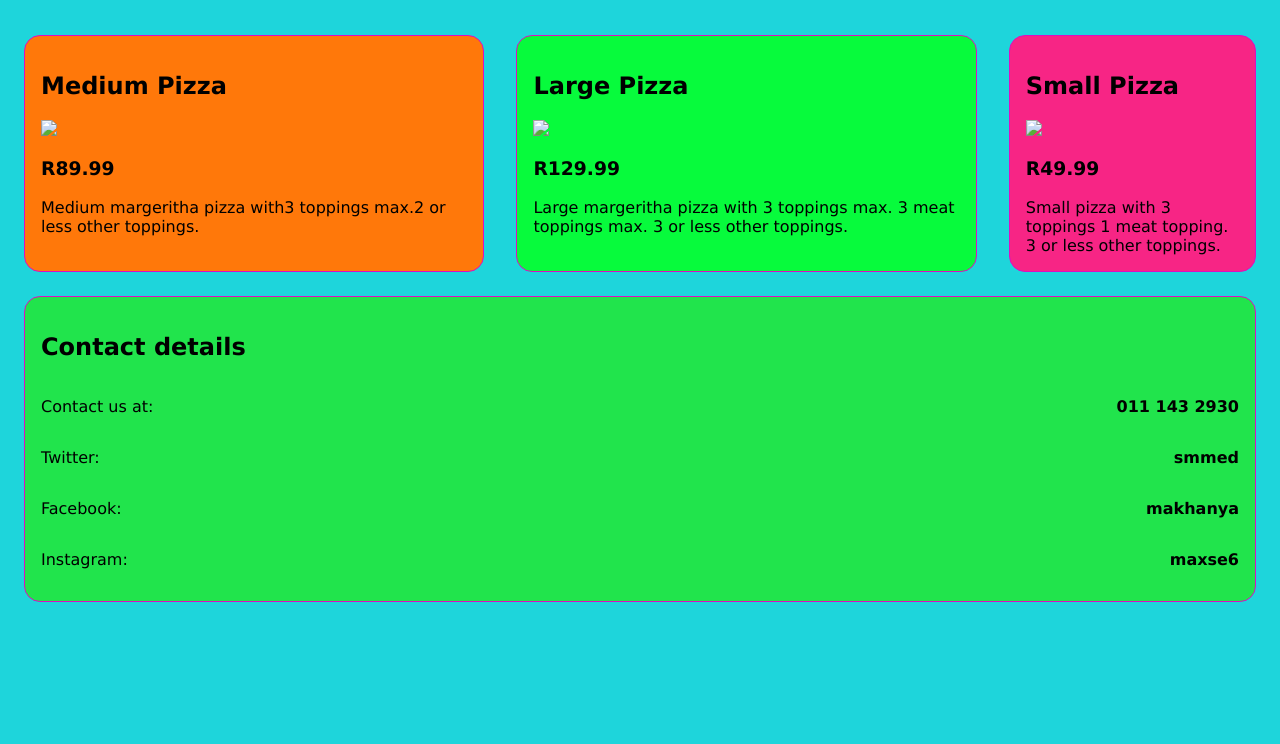
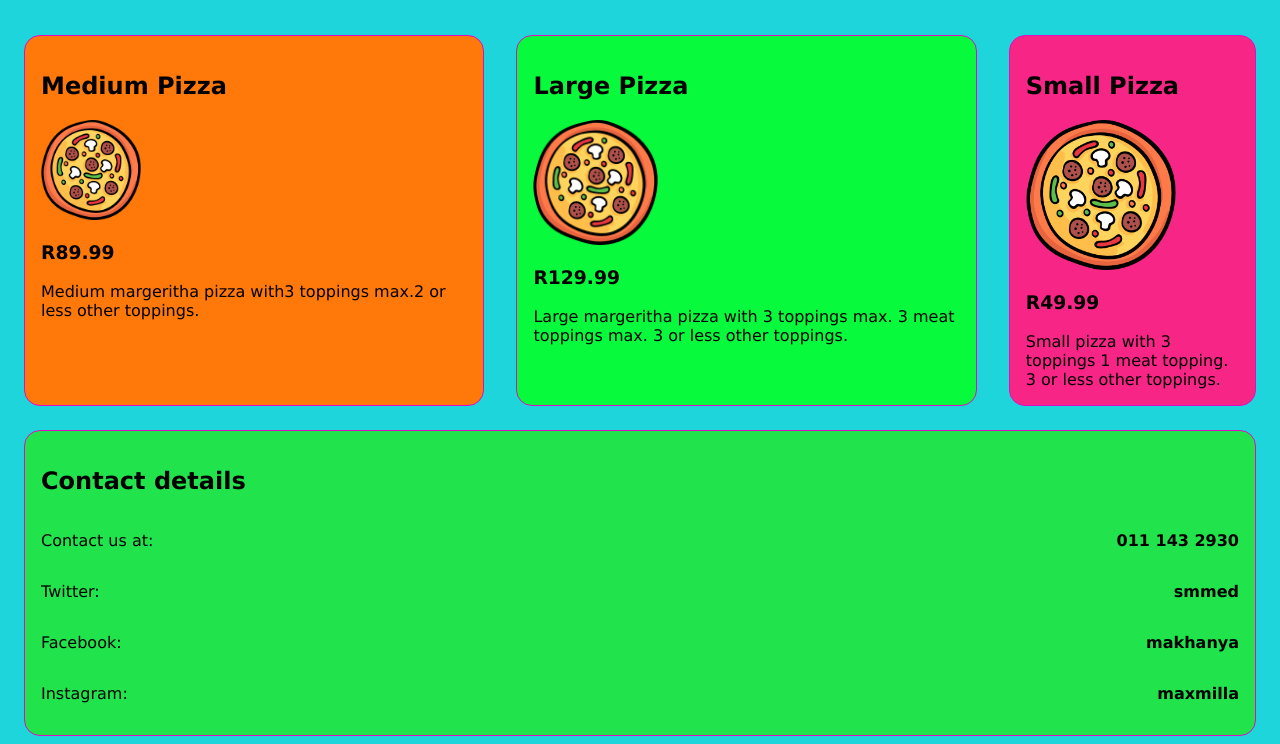
Before and after one commit to MotlalepulaMakhanya/perfect-pizza, a plain HTML site: page index.html in a window 1280 px wide. Shown: the part 62-806 px from the top of the page. Drawn offline with Linux system fonts and the light colour scheme.

Commit message:
Additional Commits

```diff
--- a/index.html
+++ b/index.html
@@ -12,7 +12,7 @@
     <div class="pizzas">
         <div class="pizza medium_pizza">
         <h2>Medium Pizza</h2>
-        <img src="pizza (1).png" width="100">
+        <img src="images/pizza (1).png" width="100">
         <h3>R89.99</h3>
             <div>
                 Medium margeritha pizza with3 toppings max.2 or less other toppings.
@@ -21,7 +21,7 @@
 
         <div class="pizza large_pizza">
         <h2>Large Pizza</h2>
-        <img src="pizza (1).png" width="125">
+        <img src="images/pizza (1).png" width="125">
         <h3>R129.99</h3>
             <div>
                 Large margeritha pizza with 3 toppings max. 3 meat toppings max. 3 or less other toppings.
@@ -30,7 +30,7 @@
 
         <div class="pizza small_pizza">
         <h2>Small Pizza</h2>
-        <img src="pizza (1).png" width="150">
+        <img src="images/pizza (1).png" width="150">
         <h3>R49.99</h3>
             <div>
                 Small pizza with 3 toppings 1 meat topping. 3 or less other toppings.
@@ -54,7 +54,7 @@
         </div>
         <div class="contact-item">
           <p class="details">Instagram:</p>
-          <p class="credentials">maxse6</p>
+          <p class="credentials">maxmilla</p>
         </div>
       </div>
 
```
